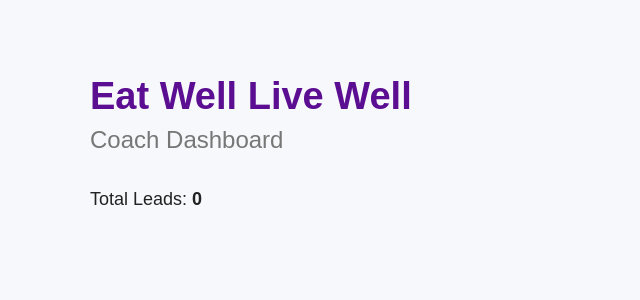
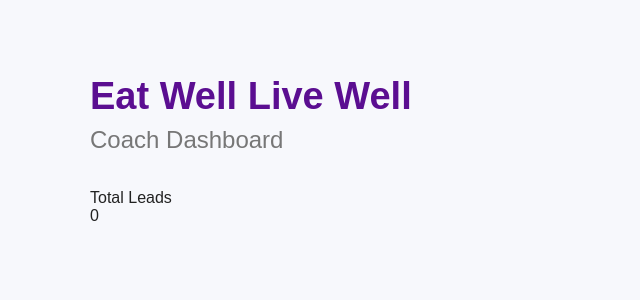
Before and after one commit to ramsparames/eatwelllivewell, a FastAPI app: page /dashboard in a window 1280 px wide. Shown: the top 300 px of the page, without its empty margins (0-640 px from the left). Run offline with FastAPI, Linux system fonts and the light colour scheme; data that the repository does not hold is empty.

Commit message:
Update dashboard.html

```diff
--- a/templates/dashboard.html
+++ b/templates/dashboard.html
@@ -18,10 +18,25 @@
 
 <h2>Coach Dashboard</h2>
 
-<p class="count">
-Total Leads:
-<strong>{{ leads|length }}</strong>
-</p>
+<div class="summary-card">
+
+    <div>
+
+        <span class="label">
+
+            Total Leads
+
+        </span>
+
+        <div class="number">
+
+            {{ leads|length }}
+
+        </div>
+
+    </div>
+
+</div>
 
 {% for lead in leads %}
 
```
